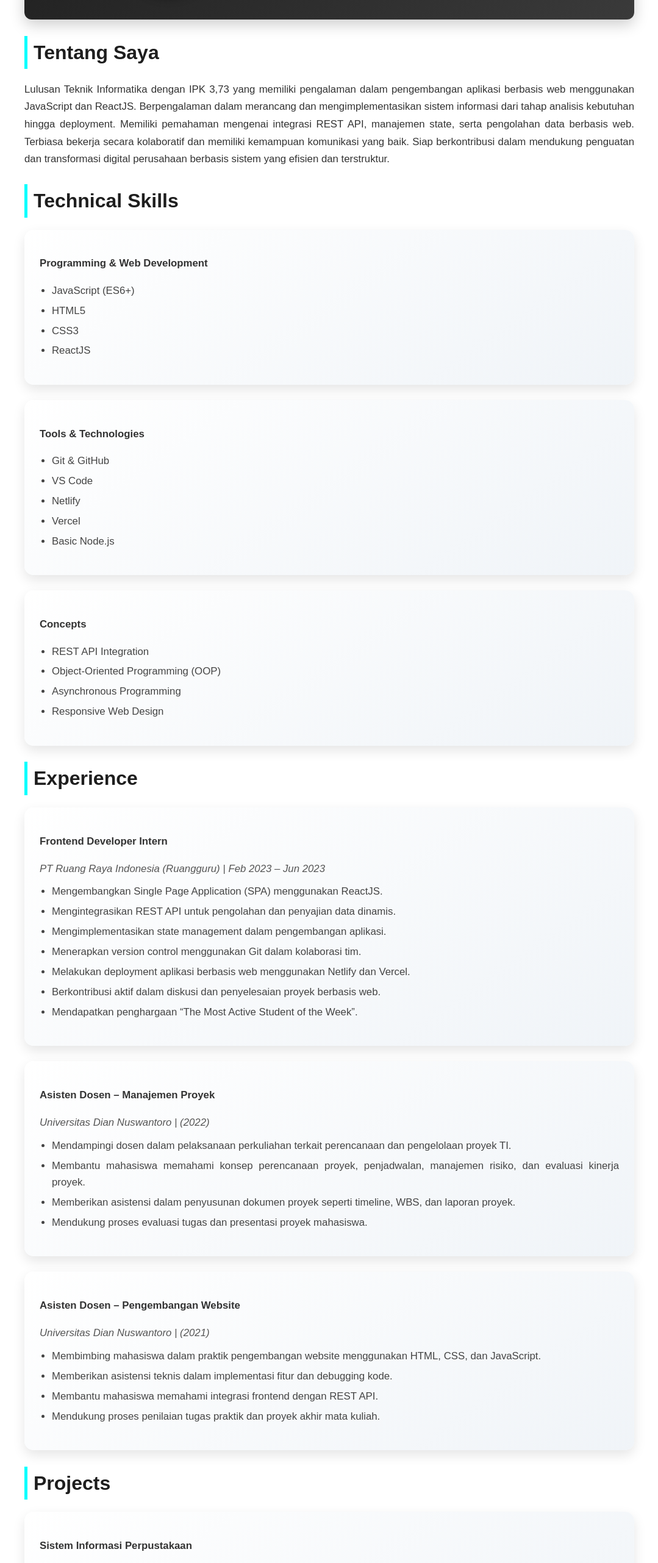
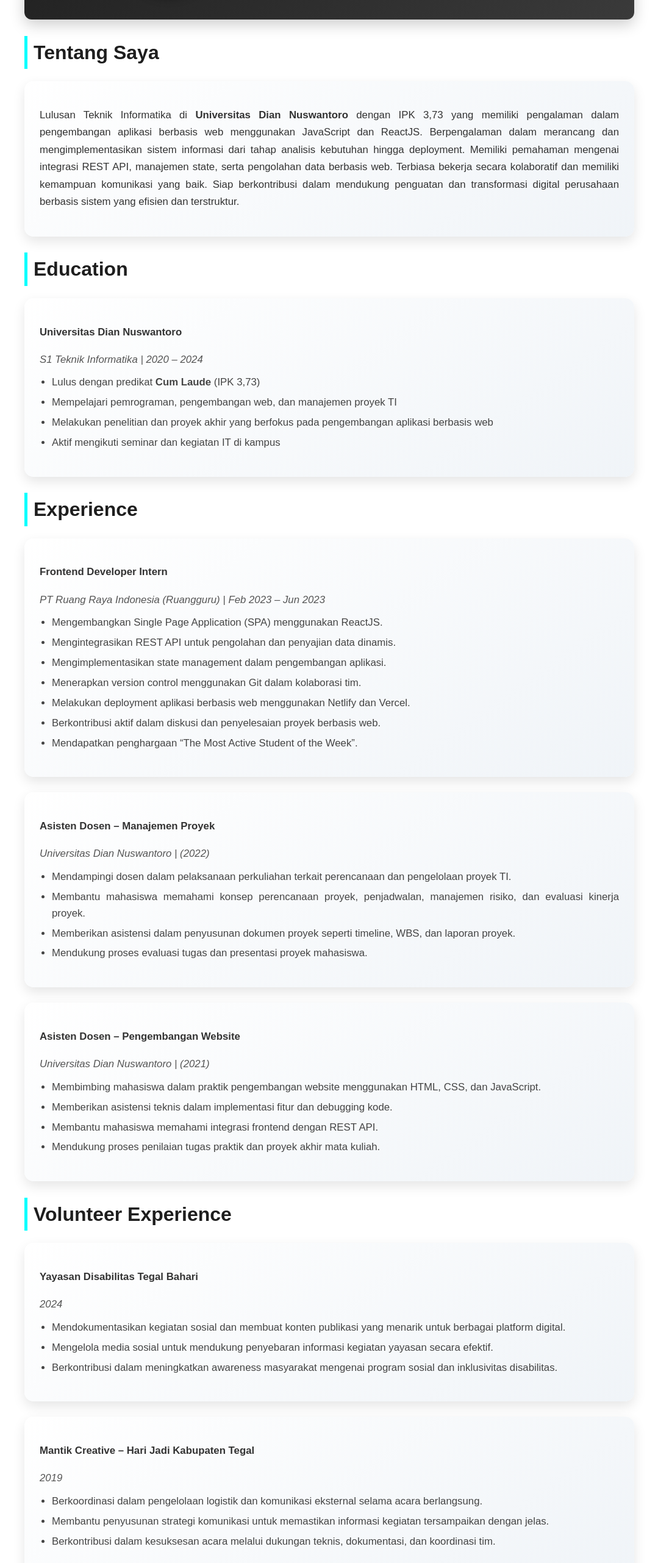
Before and after one commit to Bagasrmdhnw/portfolio-ari, a React (Vite) app: page / in a window 1280 px wide. Shown: the part 234-2797 px from the top of the page at 61% size, without its empty margins (100-1179 px from the left). Built offline with nearby package versions, Linux system fonts and the light colour scheme.

Commit message:
Update portfolio: perbarui foto header dan section projects

```diff
--- a/src/App.css
+++ b/src/App.css
@@ -47,6 +47,49 @@ body, p, li, h1, h2, h3, h4, h5, h6, a, button {
 .profile-pic:hover {
   transform: scale(1.05);
   box-shadow: 0 10px 25px rgba(0,0,0,0.4);
+}
+
+/* ===== About Section ===== */
+.about-card {
+  background: linear-gradient(145deg, #ffffff, #f0f4f8);
+  padding: 25px;
+  border-radius: 15px;
+  margin-bottom: 25px;
+  box-shadow: 0 8px 20px rgba(0,0,0,0.1);
+  line-height: 1.7;
+  color: #333;
+  transition: all 0.3s ease;
+  white-space: normal;       /* wrap teks panjang */
+  word-wrap: break-word;     /* pecah kata terlalu panjang */
+}
+
+.about-card:hover {
+  transform: translateY(-7px);
+  box-shadow: 0 12px 30px rgba(0,0,0,0.2);
+}
+
+/* ===== Contact Section ===== */
+.contact-card {
+  background: linear-gradient(145deg, #ffffff, #f0f4f8); /* sama dengan card lainnya */
+  padding: 25px;
+  border-radius: 15px;
+  margin-bottom: 25px;
+  box-shadow: 0 8px 20px rgba(0,0,0,0.1);
+  transition: all 0.3s ease;
+}
+
+.contact-card:hover {
+  transform: translateY(-7px);
+  box-shadow: 0 12px 30px rgba(0,0,0,0.2);
+}
+
+.contact-card p {
+  margin-bottom: 10px;
+  color: #333;
+}
+
+.contact-card a.contact-btn {
+  margin-top: 10px;
 }
 
 /* Teks header */
@@ -127,6 +170,97 @@ section h2 {
   color: #444;
 }
 
+/* ===== Education Section ===== */
+section h2.education-title {
+  text-align: left;
+  font-size: 2rem;
+  margin-bottom: 20px;
+  color: #1e1e1e;
+  border-left: 5px solid #ff7f50; /* warna cerah tapi elegan */
+  padding-left: 10px;
+}
+
+/* Card untuk Education */
+section .education-card {
+  background: linear-gradient(145deg, #ffffff, #f0f4f8);
+  padding: 25px;
+  border-radius: 15px;
+  margin-bottom: 25px;
+  box-shadow: 0 8px 20px rgba(0,0,0,0.1);
+  transition: all 0.3s ease;
+}
+
+section .education-card:hover {
+  transform: translateY(-7px);
+  box-shadow: 0 12px 30px rgba(0,0,0,0.2);
+}
+
+.education-card .school {
+  font-style: italic;
+  color: #555;
+  margin-bottom: 8px;
+}
+
+.education-card ul {
+  padding-left: 20px;
+  margin-top: 10px;
+}
+
+.education-card ul li {
+  margin-bottom: 6px;
+  line-height: 1.6;
+  color: #444;
+}
+/* ===== Volunteer Section ===== */
+.volunteer-title {
+  text-align: left;
+  font-size: 2rem;
+  margin-bottom: 20px;
+  color: #1e1e1e;
+  border-left: 5px solid #ff69b4; /* pink cerah agar berbeda */
+  padding-left: 10px;
+}
+
+/* ===== Volunteer Section ===== */
+.volunteer-title {
+  text-align: left;
+  font-size: 2rem;
+  margin-bottom: 20px;
+  color: #1e1e1e;
+  border-left: 5px solid #00ffff; /* samakan dengan section lain */
+  padding-left: 10px;
+}
+
+/* Card untuk Volunteer */
+.volunteer-card {
+  background: linear-gradient(145deg, #ffffff, #f0f4f8); /* sama dengan .card dan .skills-card */
+  padding: 25px;
+  border-radius: 15px;
+  margin-bottom: 25px;
+  box-shadow: 0 8px 20px rgba(0,0,0,0.1);
+  transition: all 0.3s ease;
+}
+.volunteer-card:hover {
+  transform: translateY(-7px);
+  box-shadow: 0 12px 30px rgba(0,0,0,0.2);
+}
+
+.volunteer-card .organization {
+  font-style: italic;
+  color: #555;
+  margin-bottom: 8px;
+}
+
+.volunteer-card ul {
+  padding-left: 20px;
+  margin-top: 10px;
+}
+
+.volunteer-card ul li {
+  margin-bottom: 6px;
+  line-height: 1.6;
+  color: #444;
+}
 /* ===== Footer ===== */
 /* ===== Footer ===== */
 footer {
--- a/src/App.jsx
+++ b/src/App.jsx
@@ -25,57 +25,28 @@ function App() {
       {/* ABOUT */}
       <section>
   <h2>Tentang Saya</h2>
+  <div className="about-card">
     <p>
-          Lulusan Teknik Informatika dengan IPK 3,73 yang memiliki
-          pengalaman dalam pengembangan aplikasi berbasis web menggunakan
-          JavaScript dan ReactJS. Berpengalaman dalam merancang dan mengimplementasikan
-          sistem informasi dari tahap analisis kebutuhan hingga deployment.
-          Memiliki pemahaman mengenai integrasi REST API, manajemen state,
-          serta pengolahan data berbasis web. Terbiasa bekerja secara kolaboratif dan
-          memiliki kemampuan komunikasi yang baik. Siap berkontribusi dalam mendukung
-          penguatan dan transformasi digital perusahaan berbasis sistem yang efisien dan terstruktur.
+      Lulusan Teknik Informatika di <strong> Universitas Dian Nuswantoro </strong> dengan IPK 3,73 yang memiliki pengalaman dalam pengembangan aplikasi berbasis web menggunakan JavaScript dan ReactJS. Berpengalaman dalam merancang dan mengimplementasikan sistem informasi dari tahap analisis kebutuhan hingga deployment. Memiliki pemahaman mengenai integrasi REST API, manajemen state, serta pengolahan data berbasis web. Terbiasa bekerja secara kolaboratif dan memiliki kemampuan komunikasi yang baik. Siap berkontribusi dalam mendukung penguatan dan transformasi digital perusahaan berbasis sistem yang efisien dan terstruktur.
     </p>
+  </div>
 </section>
+{/* EDUCATION */}
+<section>
+  <h2>Education</h2>
 
-      {/* SKILLS */}
-      <section>
-  <h2>Technical Skills</h2>
-
-  {/* Programming & Web Development */}
-  <div className="skills-card">
-    <h3>Programming & Web Development</h3>
+  <div className="card">
+    <h3>Universitas Dian Nuswantoro</h3>
+    <p className="company">S1 Teknik Informatika | 2020 – 2024</p>
     <ul>
-      <li>JavaScript (ES6+)</li>
-      <li>HTML5</li>
-      <li>CSS3</li>
-      <li>ReactJS</li>
+      <li>Lulus dengan predikat <strong>Cum Laude</strong> (IPK 3,73)</li>
+      <li>Mempelajari pemrograman, pengembangan web, dan manajemen proyek TI</li>
+      <li>Melakukan penelitian dan proyek akhir yang berfokus pada pengembangan aplikasi berbasis web</li>
+      <li>Aktif mengikuti seminar dan kegiatan IT di kampus</li>
     </ul>
   </div>
 
-  {/* Tools & Technologies */}
-  <div className="skills-card">
-    <h3>Tools & Technologies</h3>
-    <ul>
-      <li>Git & GitHub</li>
-      <li>VS Code</li>
-      <li>Netlify</li>
-      <li>Vercel</li>
-      <li>Basic Node.js</li>
-    </ul>
-  </div>
-
-  {/* Concepts */}
-  <div className="skills-card">
-    <h3>Concepts</h3>
-    <ul>
-      <li>REST API Integration</li>
-      <li>Object-Oriented Programming (OOP)</li>
-      <li>Asynchronous Programming</li>
-      <li>Responsive Web Design</li>
-    </ul>
-  </div>
 </section>
-
       {/* EXPERIENCE */}
       <section>
   <h2>Experience</h2>
@@ -120,6 +91,30 @@ function App() {
 </section>
 
 <section>
+  <h2 className="volunteer-title">Volunteer Experience</h2>
+
+  <div className="volunteer-card">
+    <h3>Yayasan Disabilitas Tegal Bahari</h3>
+    <p className="organization">2024</p>
+    <ul>
+      <li>Mendokumentasikan kegiatan sosial dan membuat konten publikasi yang menarik untuk berbagai platform digital.</li>
+      <li>Mengelola media sosial untuk mendukung penyebaran informasi kegiatan yayasan secara efektif.</li>
+      <li>Berkontribusi dalam meningkatkan awareness masyarakat mengenai program sosial dan inklusivitas disabilitas.</li>
+    </ul>
+  </div>
+
+  <div className="volunteer-card">
+    <h3>Mantik Creative – Hari Jadi Kabupaten Tegal</h3>
+    <p className="organization">2019</p>
+    <ul>
+      <li>Berkoordinasi dalam pengelolaan logistik dan komunikasi eksternal selama acara berlangsung.</li>
+      <li>Membantu penyusunan strategi komunikasi untuk memastikan informasi kegiatan tersampaikan dengan jelas.</li>
+      <li>Berkontribusi dalam kesuksesan acara melalui dukungan teknis, dokumentasi, dan koordinasi tim.</li>
+    </ul>
+  </div>
+</section>
+
+      <section>
   <h2>Projects</h2>
 
   <div className="card">
@@ -158,10 +153,46 @@ function App() {
   </a>
 </div>
 </section>
+      {/* SKILLS */}
+      <section>
+  <h2>Technical Skills</h2>
 
-      {/* CONTACT */}
-      <section>
+  {/* Programming & Web Development */}
+  <div className="skills-card">
+    <h3>Programming & Web Development</h3>
+    <ul>
+      <li>JavaScript (ES6+)</li>
+      <li>HTML5</li>
+      <li>CSS3</li>
+      <li>ReactJS</li>
+    </ul>
+  </div>
+
+  {/* Tools & Technologies */}
+  <div className="skills-card">
+    <h3>Tools & Technologies</h3>
+    <ul>
+      <li>Git & GitHub</li>
+      <li>VS Code</li>
+      <li>Netlify</li>
+      <li>Vercel</li>
+      <li>Basic Node.js</li>
+    </ul>
+  </div>
+
+  {/* Concepts */}
+  <div className="skills-card">
+    <h3>Concepts</h3>
+    <ul>
+      <li>REST API Integration</li>
+      <li>Object-Oriented Programming (OOP)</li>
+      <li>Asynchronous Programming</li>
+      <li>Responsive Web Design</li>
+    </ul>
+  </div>
+</section><section>
   <h2>Contact</h2>
+  <div className="contact-card">
     <p>Email: aribagasramadhanwibowo09@gmail.com</p>
     <p>LinkedIn: linkedin.com/in/aribagasrmdhnw</p>
     <p>GitHub: github.com/bagasrmdhnw</p>
@@ -173,6 +204,7 @@ function App() {
     >
       Hubungi Saya
     </a>
+  </div>
 </section>
 
       <footer>
```
Lines whose indentation alone changed are shown as unchanged.
